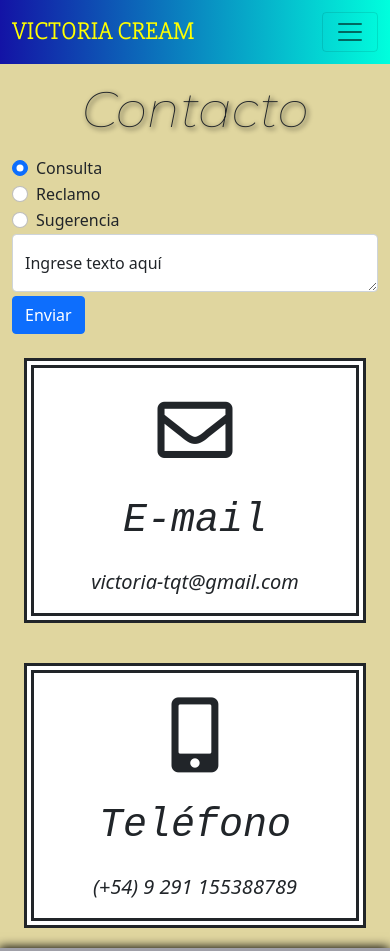
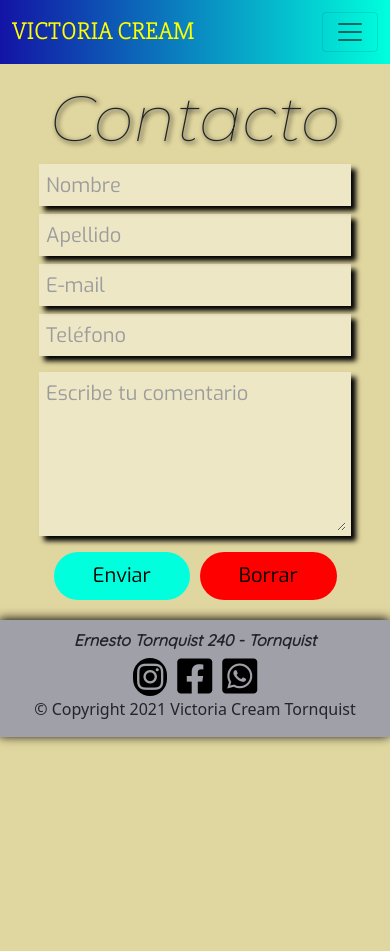
Before and after one commit to francoschmidt/primer-repositorio, a plain HTML site: page paginas/contacto.html in a window 390 px wide. Shown: the top 951 px of the page. After the commit the page ends 844 px from the top, so only its background shows below. Drawn offline with Linux system fonts and the light colour scheme; a web font is replaced by a local one.

Commit message:
optimizacion de seccion contacto

```diff
--- /dev/null
+++ b/arriba.js
@@ -0,0 +1,17 @@
+window.onscroll = function(){
+    if(document.documentElement.scrollTop > 100){
+        document.querySelector('.go-top-container')
+        .classList-add('show');
+    }else{
+        document.querySelector('.go-top-container')
+        .classList.remove('show');
+    }
+}
+
+document.querySelector('.go-top-container')
+.addEventListener('click', () =>{
+    window.scrollTo({
+        top: 0,
+        behavior:'smooth'
+    });
+});
--- a/boton.js
+++ /dev/null
@@ -1,17 +0,0 @@
-$(document).ready(function(){
-
-	$('.btn-arriba').click(function(){
-		$('body, html').animate({
-			scrollTop: '0px'
-		}, 4000);
-	});
-
-	$(window).scroll(function(){
-		if( $(this).scrollTop() > 0 ){
-			$('.btn-arriba').slideDown(300);
-		} else {
-			$('.btn-arriba').slideUp(300);
-		}
-	});
-
-});
--- a/paginas/contacto.html
+++ b/paginas/contacto.html
@@ -57,50 +57,21 @@
     </nav>
   </header>
 
-  <h1 class="filtros__contactotitulo mt-3 text-center wow shake">Contacto</h1>
+  <!-- titulo -->
+  <h1 class="contactotitulo mt-3 text-center wow shake">Contacto</h1>
 
     <!-- formulario -->
+  <form action="enviar.php" method="POST">
+    <input type="text" name="nombre" class="imput1" id="nombre" placeholder="Nombre" required>
+    <input type="text" name="apellido" class="imput1 mt-2" id="apellido" placeholder="Apellido" required>
+    <input type="email" name="correo" class="imput1 mt-2" id="correo" placeholder="E-mail" required>
+    <input type="text" name="telefono" class="imput1 mt-2" id="telefono" placeholder="Teléfono" required>
+    <textarea class="mt-3" name="comentarios" id="comentarios" placeholder="Escribe tu comentario" cols="30" rows="5"></textarea>
+    <input class="mt-3" type="submit" value="Enviar" id="boton1">
+    <input class="mt-3" type="reset" value="Borrar" id="boton2">
+  </form>
 
-  <div class="container mt-3">
-    <div class="form-check">
-      <input class="form-check-input" type="radio" name="flexRadioDefault" id="flexRadioDefault1" checked>
-      <label class="form-check-label" for="flexRadioDefault1">
-        Consulta
-      </label>
-    </div>
-    <div class="form-check">
-      <input class="form-check-input" type="radio" name="flexRadioDefault" id="flexRadioDefault2">
-      <label class="form-check-label" for="flexRadioDefault2">
-        Reclamo
-      </label>
-    </div>
-    <div class="form-check">
-      <input class="form-check-input" type="radio" name="flexRadioDefault" id="flexRadioDefault3">
-      <label class="form-check-label" for="flexRadioDefault3">
-        Sugerencia
-      </label>
-    </div>
-    <div class="form-floating">
-      <textarea class="form-control" placeholder="Leave a comment here" id="floatingTextarea"></textarea>
-      <label for="floatingTextarea">Ingrese texto aquí</label>
-    </div>
-    <button class="btn btn-primary mt-1 mb-1" type="submit">Enviar</button>
-  </div>
 
-  <!-- recuadros email y telefono -->
-
-  <div class="contacto__filtros d-flex justify-content-center flex-wrap">
-    <div class="contacto__emailytel wow slideInLeft mx-4" data-wow-duration="2s">
-      <i class="contacto__emailytel--logo far fa-envelope mt-4"></i>
-      <p class="contacto__emailytel--1 mt-4">E-mail</p>
-      <p class="contacto__emailytel--2 flex-wrap">victoria-tqt@gmail.com</p>
-    </div>
-    <div class="contacto__emailytel mx-4 wow slideInRight" data-wow-duration="2s">
-      <i class="contacto__emailytel--logo fas fa-mobile-alt mt-4"></i>
-      <p class="contacto__emailytel--1 mt-4">Teléfono</p>
-      <p class="contacto__emailytel--2">(+54) 9 291 155388789</p>
-    </div>
-  </div>
 
   <!-- footer -->
   <footer class="footer container-fluid">
--- a/sass/_contacto.scss
+++ b/sass/_contacto.scss
@@ -1,54 +1,90 @@
+/*para el formulario menos el boton*/
+@import url('https://fonts.googleapis.com/css2?family=Exo:wght@200&display=swap');
+/*para boton enviar*/
+@import url('https://fonts.googleapis.com/css2?family=Exo:wght@200;400&display=swap');
+
 $tamaño:450px;
 
 @mixin tamaños ($ancho, $alto){
     width: $ancho;
     height: $alto;
 }
-
-.filtros__contactotitulo{
+.bodycontacto{
+    background-position: center;
+    background-size: cover;
+    .contactotitulo{
         font-size: 4em;
         text-align: center;
         text-shadow: 2px 2px 5px black;
         font-family: 'Montserrat';
     }
-.contacto__filtros{
-    .contacto__emailytel{
-        @include tamaños($tamaño,auto);
-        border: 10px double;
-        background-color: white;
-        text-align: center;
+}
+form{
+    display: flex;
+    flex-wrap: wrap;
+    justify-content: center;
+    input, #comentarios{
+        width: 80%;
+        color: black;
+        border: 5px solid rgba(255, 255, 255, 0.0);
+        background-color: rgba(255, 255, 255, 0.4);
+    }
+    .imput1, #comentarios{
+        box-shadow: 5px 5px 5px black;
+    }
+    #boton1{
+        background-color: rgb(0, 255, 221);
+        border-radius: 100px;
+        font-family: 'Exo', sans-serif;
+        width: 35%;
+        margin-right: 10px;
         margin-bottom: 20px;
-        margin-top: 20px;
-        .contacto__emailytel--logo{
-            font-size: 75px;
     }
-        .contacto__emailytel--1{
-            font-size: 55px;
-            font-family:monospace;
-            font-style: oblique;
+    #boton1:hover{
+        background-color: #333;
+        color: rgb(0, 255, 221);
+        transition: 0.7s;
     }
-        .contacto__emailytel--2{
-            font-size: 20px;
-            font-style: oblique;
+    #boton2{
+        background-color: rgb(255, 0, 0);
+        border-radius: 100px;
+        padding: 1%;
+        font-family: 'Exo', sans-serif;
+        width: 35%;
+        margin-bottom: 20px;
+    }
+    #boton2:hover{
+        background-color: #333;
+        color: rgb(255, 0, 0);
+        transition: 0.7s;
+    }
+    input::placeholder,#comentarios::placeholder{
+        color:rgb(156, 156, 156);
+        font-family: 'Exo', sans-serif;
+    }
+    input:focus, #comentarios:focus{
+        transform: scale(1.05);
+        transition: 0.7s;
     }
 }
-}
+
 @media screen and (max-width:600px){
-    .filtros__contactotitulo{
+    .contactotitulo{
         font-size: 50px;
     }
 }
+@media screen and (min-width:501px){
+    input::placeholder, #comentarios::placeholder, input, #comentarios{
+        font-size: 25px;
+    }
+}
+@media screen and (max-width:500px){
+    input::placeholder, #comentarios, #comentarios::placeholder,input, #comentarios{
+        font-size: 20px;
+    }
+}
 @media screen and (max-width:350px){
-    .filtros__contactotitulo{
+    .contactotitulo{
         font-size: 40px;
     }
 }
-@media screen and (max-width:500px){
-    .contacto__filtros{
-        .contacto__emailytel{
-            .contacto__emailytel--1{
-                font-size: 40px;
-            }
-        }
-    }
-}
--- a/sass/_index.scss
+++ b/sass/_index.scss
@@ -1,6 +1,7 @@
 /*para hero*/
 @import url('https://fonts.googleapis.com/css2?family=Montserrat:ital,wght@1,100&display=swap');
-
+/*para maquinaescribir*/
+@import url('https://fonts.googleapis.com/css2?family=Caveat&display=swap');
 .tituloshero{
     font-size: 40px;
     font-family: 'Montserrat', sans-serif;
@@ -10,6 +11,10 @@
     img{
         border-radius: 500px;
         filter: drop-shadow(2px 2px 5px black);
+    }
+    img:hover{
+        transform: rotate(360deg);
+        transition: 3s;
     }
 }
 
@@ -59,7 +64,8 @@
 	    position: relative;
 	    float: left;
 	    color: #fff;
-	    font-size: 20px;
+	    font-size: 30px;
+        font-family: 'Caveat', cursive;
         span{
             position:absolute;
             padding: 2px;
@@ -76,15 +82,22 @@
     to { width:0 }
 }
 
-@media only screen and (max-width:343px)
+@media only screen and (max-width:400px)
 {
     .contenedor{
         .maqesq{
-            font-size: 15px;
+            font-size: 25px;
         }
     }
 }
-
+@media only screen and (max-width:299px)
+{
+    .contenedor{
+        .maqesq{
+            font-size: 20px;
+        }
+    }
+}
 /*maquina escribir fin*/
 
 @media screen and (max-width:800px)
@@ -102,10 +115,9 @@
 @media screen and (max-width:400px)
 {
     .tituloshero{
-        font-size: 15px;
+        font-size: 17px;
     }
 }
-
 
 @media only screen and (max-width:480px)
 {
@@ -113,11 +125,3 @@
         flex-direction: column;
     }
 }
-
-.btn-arriba{
-    position: absolute;
-    z-index: 999999;
-    width: 20px;
-    height: 20px;
-    background-color: rgb(141, 65, 65);
-}
```
Also changed, not shown: index.html (+0 -6 lines), estilos.css, 2 other files. Lines whose indentation alone changed are shown as unchanged.
